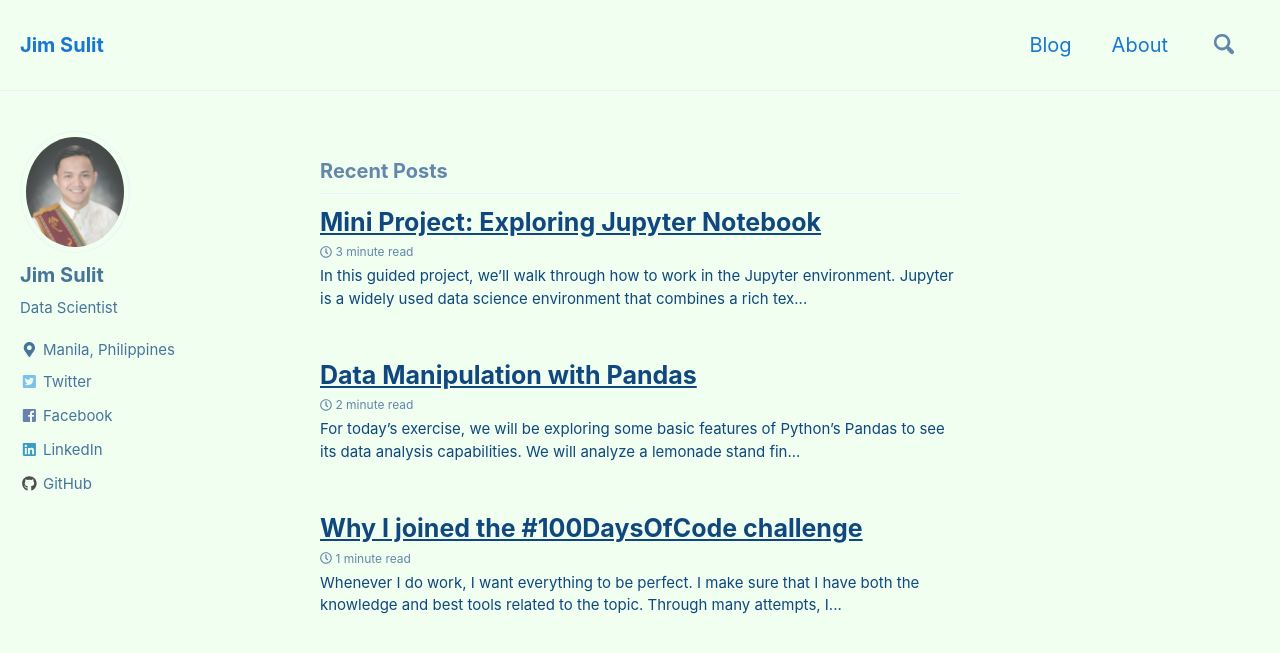
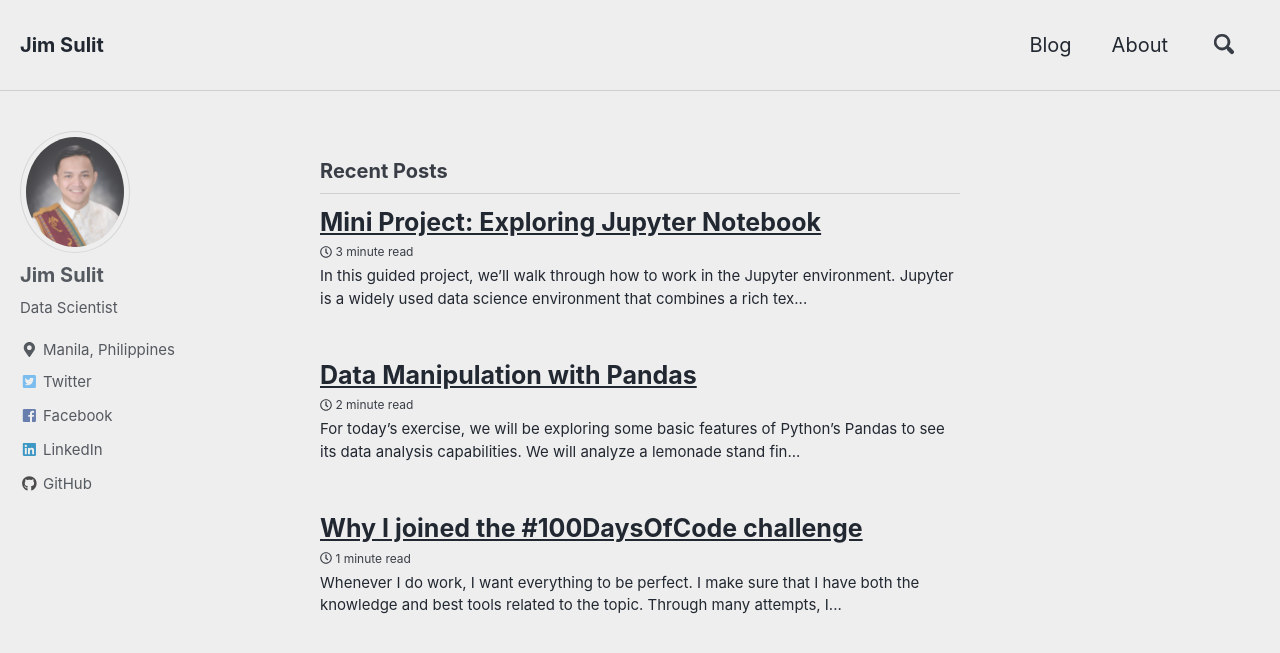
Before and after one commit to jimmsulit/jimmsulit.github.io, a Jekyll site: the page built from index.html, in a window 1280 px wide and 900 px high. Shown: the top 653 px of the window. Built offline with Jekyll 4.4.1, drawn with Linux system fonts in a browser that asks for light colours; nearby versions of some CDN libraries; the list of posts is cut into pages by our own code.

Commit message:
updated blog details and settings

```diff
--- a/_config.yml
+++ b/_config.yml
@@ -12,7 +12,7 @@
 
 # theme                  : "minimal-mistakes-jekyll"
 # remote_theme           : "mmistakes/minimal-mistakes"
-minimal_mistakes_skin    : "aqua" # "air", "aqua", "contrast", "dark", "dirt", "neon", "mint", "plum", "sunrise"
+minimal_mistakes_skin    : "air" # "air", "aqua", "contrast", "dark", "dirt", "neon", "mint", "plum", "sunrise"
 
 # Site Settings
 locale                   : "en-US"
@@ -27,7 +27,7 @@ teaser                   : # path of fallback teaser image, e.g. "/assets/images
 breadcrumbs              : false # true, false (default)
 words_per_minute         : 200
 comments:
-  provider               : # false (default), "disqus", "discourse", "facebook", "google-plus", "staticman", "staticman_v2" "custom"
+  provider               : "disqus" # false (default), "disqus", "discourse", "facebook", "google-plus", "staticman", "staticman_v2" "custom"
   disqus:
     shortname            : # https://help.disqus.com/customer/portal/articles/466208-what-s-a-shortname-
   discourse:
```
